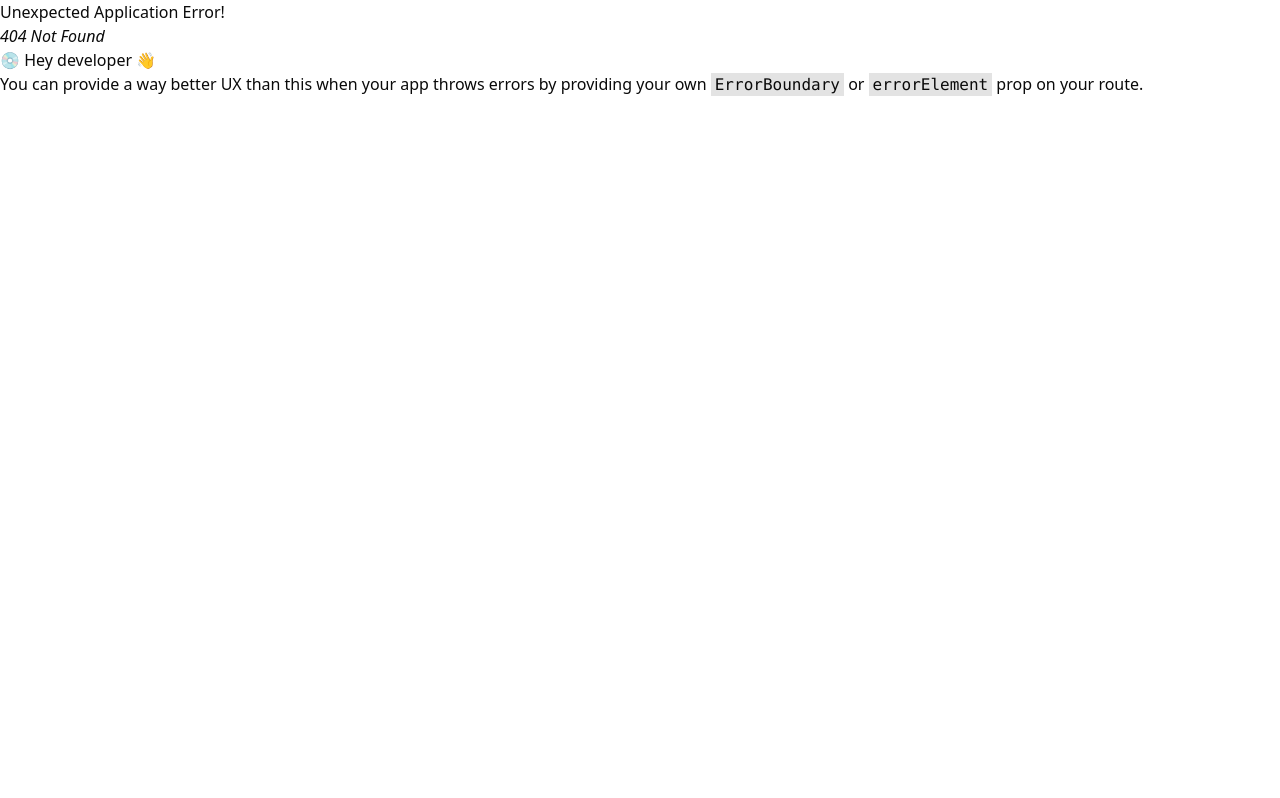
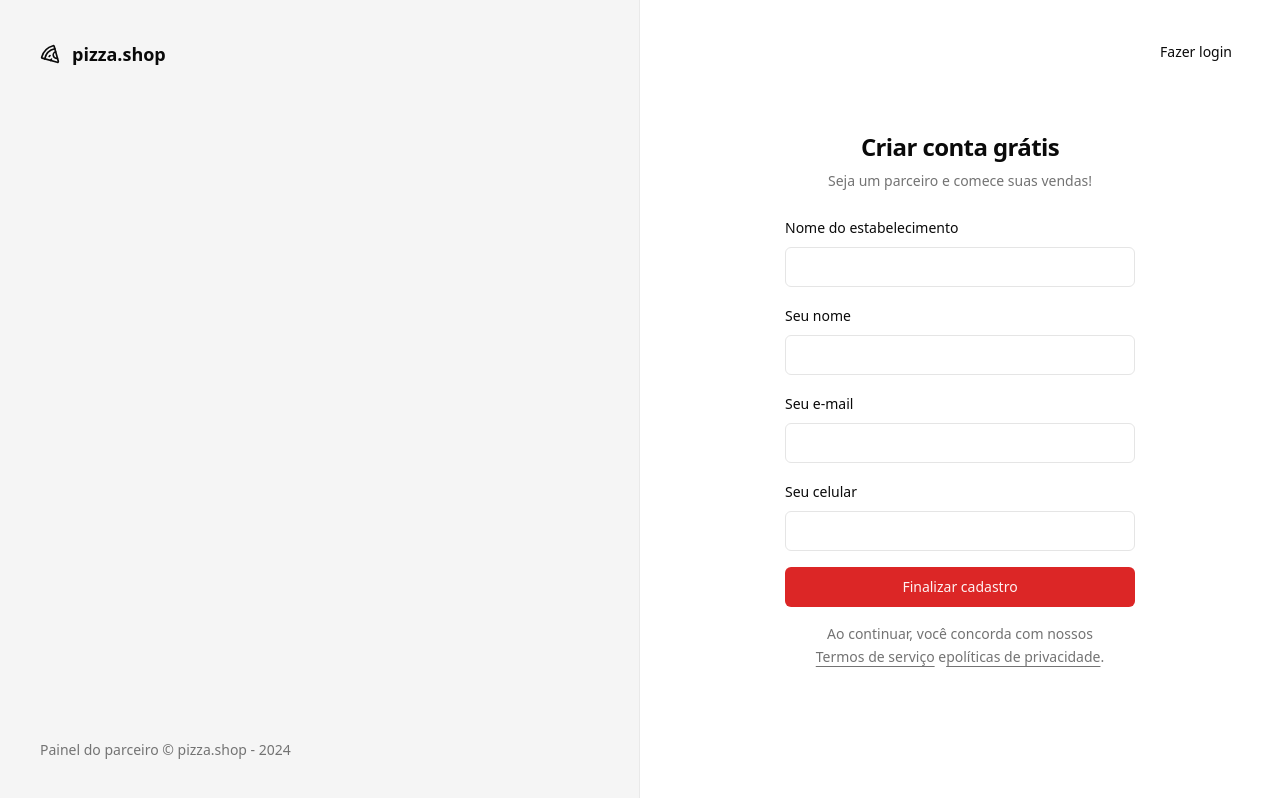
Before and after one commit to andreenakashima/pizzashop-web, a React (Vite) app: page /sign-up in a window 1280 px wide. Before the commit this address had no page. Built offline with nearby package versions, Linux system fonts and the light colour scheme.

Commit message:
Sign up page

```diff
--- a/src/pages/_layouts/auth.tsx
+++ b/src/pages/_layouts/auth.tsx
@@ -14,7 +14,7 @@
 				</footer>
 			</div>
 
-			<div className="flex flex-col items-center justify-center">
+			<div className="flex flex-col items-center justify-center relative">
 				<Outlet />
 			</div>
 		</div>
--- a/src/pages/auth/sign-in.tsx
+++ b/src/pages/auth/sign-in.tsx
@@ -1,5 +1,6 @@
 import { Helmet } from "react-helmet-async";
 import { useForm } from "react-hook-form";
+import { Link } from "react-router-dom";
 import { toast } from "sonner";
 import { z } from "zod";
 
@@ -40,6 +41,10 @@
 			<Helmet title="Login" />
 
 			<div className="p-8">
+				<Button asChild variant="ghost" className="absolute right-8 top-8">
+					<Link to="/sign-up">Novo estabelecimento</Link>
+				</Button>
+
 				<div className="flex w-[350px] flex-col justify-center gap-6">
 					<div className="flex flex-col gap-2 text-center">
 						<h1 className="text-2xl font-semibold tracking-tight">
--- /dev/null
+++ b/src/pages/auth/sign-up.tsx
@@ -0,0 +1,112 @@
+import { Helmet } from "react-helmet-async";
+import { useForm } from "react-hook-form";
+import { Link, useNavigate } from "react-router-dom";
+import { toast } from "sonner";
+import { z } from "zod";
+
+import { Button } from "@/components/ui/button";
+import { Input } from "@/components/ui/input";
+import { Label } from "@/components/ui/label";
+
+const signUpForm = z.object({
+	restaurantName: z.string(),
+	managerName: z.string(),
+	phone: z.string(),
+	email: z.string().email(),
+});
+
+type SignUpForm = z.infer<typeof signUpForm>;
+
+export function SignUp() {
+	const navigate = useNavigate();
+
+	const {
+		register,
+		handleSubmit,
+		formState: { isSubmitting },
+	} = useForm<SignUpForm>();
+
+	async function handleSignUp(data: SignUpForm) {
+		try {
+			await new Promise((resolve) => setTimeout(resolve, 2000));
+
+			toast.success("Restaurante cadastrado com sucesso!", {
+				action: {
+					label: "Login",
+					onClick: () => navigate("/sign-in"),
+				},
+			});
+		} catch {
+			toast.error("Erro ao cadastrar restaurante");
+		}
+	}
+
+	return (
+		<>
+			<Helmet title="Cadastro" />
+
+			<div className="p-8">
+				<Button asChild variant="ghost" className="absolute right-8 top-8">
+					<Link to="/sign-in">Fazer login</Link>
+				</Button>
+
+				<div className="flex w-[350px] flex-col justify-center gap-6">
+					<div className="flex flex-col gap-2 text-center">
+						<h1 className="text-2xl font-semibold tracking-tight">
+							Criar conta grátis
+						</h1>
+						<p className="text-sm text-muted-foreground">
+							Seja um parceiro e comece suas vendas!
+						</p>
+					</div>
+
+					<form onSubmit={handleSubmit(handleSignUp)} className="space-y-4">
+						<div className="space-y-2">
+							<Label htmlFor="restaurantName">Nome do estabelecimento</Label>
+							<Input
+								id="restaurantName"
+								type="text"
+								{...register("restaurantName")}
+							/>
+						</div>
+
+						<div className="space-y-2">
+							<Label htmlFor="managerName">Seu nome</Label>
+							<Input
+								id="managerName"
+								type="text"
+								{...register("managerName")}
+							/>
+						</div>
+
+						<div className="space-y-2">
+							<Label htmlFor="email">Seu e-mail</Label>
+							<Input id="email" type="email" {...register("email")} />
+						</div>
+
+						<div className="space-y-2">
+							<Label htmlFor="phone">Seu celular</Label>
+							<Input id="phone" type="tel" {...register("phone")} />
+						</div>
+
+						<Button disabled={isSubmitting} className="w-full" type="submit">
+							Finalizar cadastro
+						</Button>
+
+						<p className="px-6 text-center text-sm leading-relaxed text-muted-foreground">
+							Ao continuar, você concorda com nossos{" "}
+							<a className="underline underline-offset-4" href="">
+								Termos de serviço
+							</a>{" "}
+							e
+							<a className="underline underline-offset-4" href="">
+								políticas de privacidade
+							</a>
+							.
+						</p>
+					</form>
+				</div>
+			</div>
+		</>
+	);
+}
--- a/src/routes.tsx
+++ b/src/routes.tsx
@@ -4,6 +4,7 @@
 import { AuthLayout } from "./pages/_layouts/auth";
 import { Dashboard } from "./pages/app/dashboard";
 import { SignIn } from "./pages/auth/sign-in";
+import { SignUp } from "./pages/auth/sign-up";
 
 export const router = createBrowserRouter([
 	{
@@ -14,6 +15,9 @@
 	{
 		path: "/",
 		element: <AuthLayout />,
-		children: [{ path: "/sign-in", element: <SignIn /> }],
+		children: [
+			{ path: "/sign-in", element: <SignIn /> },
+			{ path: "/sign-up", element: <SignUp /> },
+		],
 	},
 ]);
```
